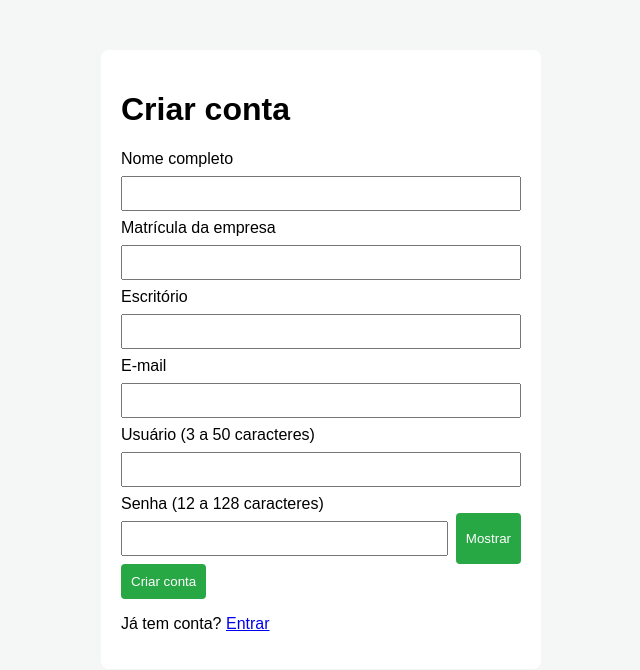
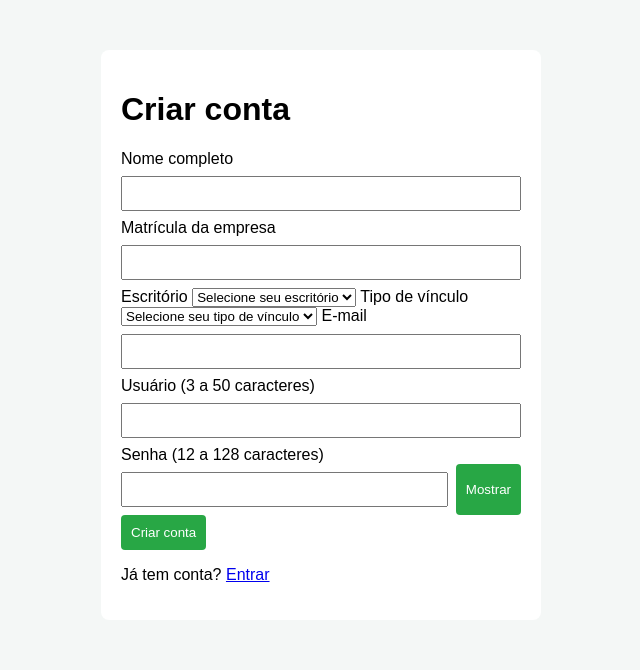
Before and after one commit to pablo2fp/Progamacao---DB, a Flask app: page /register in a window 1280 px wide. Shown: the top 670 px of the page, without its empty margins (319-959 px from the left). Run offline with Flask 3, Linux system fonts and the light colour scheme; some libraries are stand-ins or nearby versions.

Commit message:
Replace input with select for escritório and tipo_vinculo

```diff
--- a/templates/register.html
+++ b/templates/register.html
@@ -26,7 +26,19 @@
         <label for="matricula">Matrícula da empresa</label>
         <input id="matricula" name="matricula" autocomplete="off" maxlength="30" required>
         <label for="escritorio">Escritório</label>
-        <input id="escritorio" name="escritorio" autocomplete="organization" maxlength="100" required>
+        <select id="escritorio" name="escritorio" autocomplete="organization" required>
+            <option value="">Selecione seu escritório</option>
+            {% for escritorio in escritorios %}
+            <option value="{{ escritorio }}">{{ escritorio }}</option>
+            {% endfor %}
+        </select>
+        <label for="tipo_vinculo">Tipo de vínculo</label>
+        <select id="tipo_vinculo" name="tipo_vinculo" required>
+            <option value="">Selecione seu tipo de vínculo</option>
+            <option value="Efetivo">Efetivo</option>
+            <option value="Bolsista">Bolsista</option>
+            <option value="Cedido">Cedido</option>
+        </select>
         <label for="email">E-mail</label>
         <input id="email" type="email" name="email" autocomplete="email" maxlength="254" required>
         <label for="username">Usuário (3 a 50 caracteres)</label>
```
